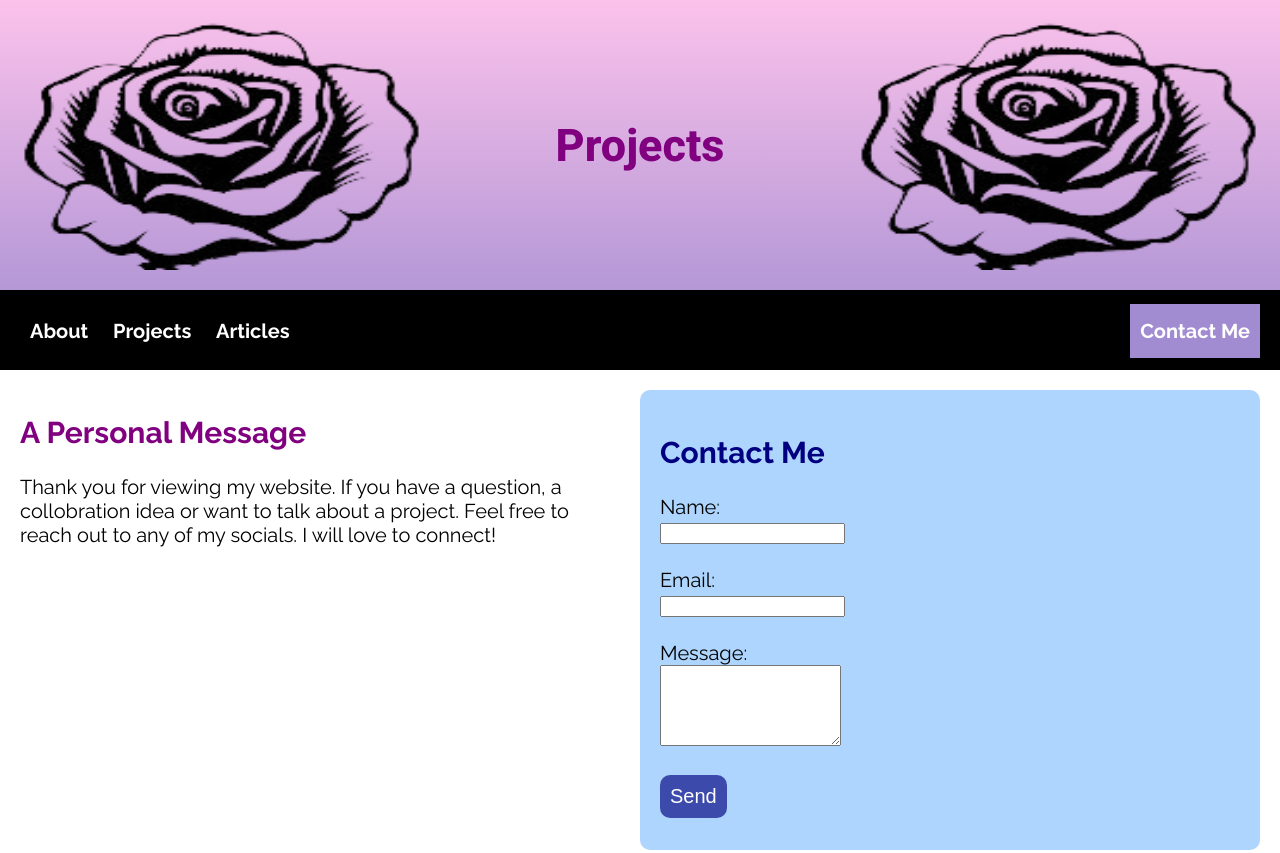
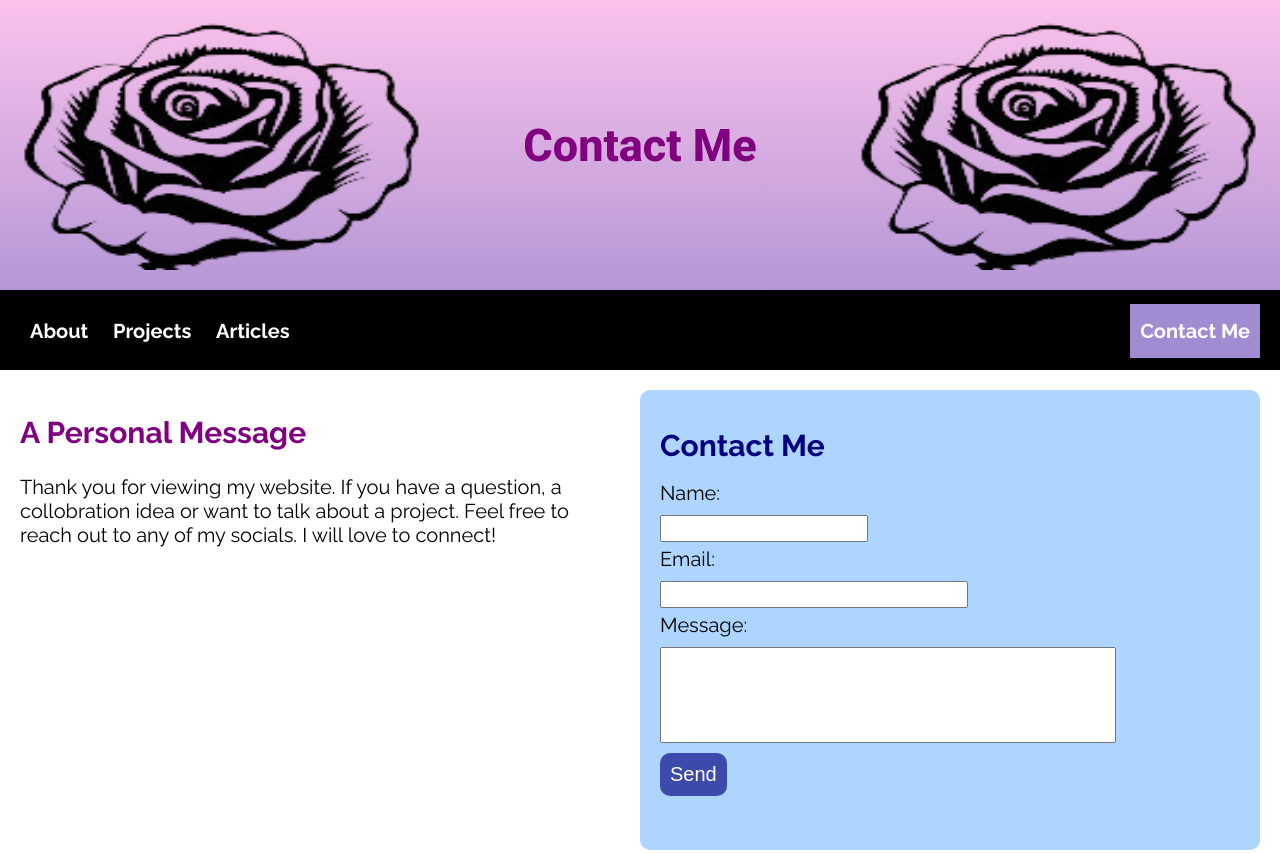
Before and after one commit to Blazer7986/Portfolio, a plain HTML site: page contact.html in a window 1280 px wide. Shown: the top 853 px of the page. Drawn offline with Linux system fonts and the light colour scheme.

Commit message:
Fixing some styles in contact.html

```diff
--- a/CSS/contact.css
+++ b/CSS/contact.css
@@ -14,6 +14,9 @@
     background-color: rgba(46, 146, 252, 0.387);
     padding: 20px;
     border-radius: 10px;
+}
+#c-form h2 {
+    margin: 18px 0px;
 }
 #c-form h2, #c-form p {
     color: navy;
@@ -32,6 +35,34 @@
 #c-form button:hover {
     background-color: rgba(0, 0, 128, 1);
 }
+.name-input, .email-input, .message-input {
+    margin-bottom: 5px;
+    margin-top: 10px;
+    font-size: 18px;
+}
+.name-input {
+    width: 200px;
+}
+.email-input {
+    width: 300px;
+}
+.message-input {
+    resize: none;
+    height: 5em;
+    width: 35em;
+}
+
+@media (width < 1355px) {
+    .message-input {
+        width: 25em;
+    }
+}
+@media (width < 1050px) {
+    .message-input {
+        width: 20em;
+    }
+}
+
 #socials {
     background-color: #f1b7f3;
 }
--- a/CSS/project.css
+++ b/CSS/project.css
@@ -160,6 +160,7 @@ button {
     padding-top: 10px;
     padding-bottom: 10px;
     font-size: 18px;
+    text-align: left;
 }
 #recommended {
     margin-bottom: 20px;
--- a/contact.html
+++ b/contact.html
@@ -20,7 +20,7 @@
       <div class="top-content">
         <img src="Images/rose.png" alt="rose" style="width: 10%" />
         <div class="project-author">
-          <h1>Projects</h1>
+          <h1>Contact Me</h1>
         </div>
         <img src="Images/rose.png" alt="rose" style="width: 10%" />
       </div>
@@ -46,18 +46,20 @@
             reach out to any of my socials. I will love to connect!
           </p>
         </div>
+
         <aside id="c-form">
           <h2>Contact Me</h2>
           <form action="https://formspree.io/f/mqaqqznq" method="post">
             <label for="name"> Name: </label> <br />
-            <input type="text" name="name" required /> <br />
+            <input class="name-input" type="text" name="name" required />
             <br />
             <label for="email"> Email: </label> <br />
-            <input type="email" name="_replyto" required /> <br />
+            <input class="email-input" type="email" name="_replyto" required />
             <br />
             <label for="message"> Message: </label> <br />
-            <textarea name="message" rows="5" required></textarea> <br /><br />
-            <button type="submit">Send</button>
+            <textarea class="message-input" name="message" required></textarea>
+            <br />
+            <button class="contact-button" type="submit">Send</button>
           </form>
         </aside>
       </section>
```
